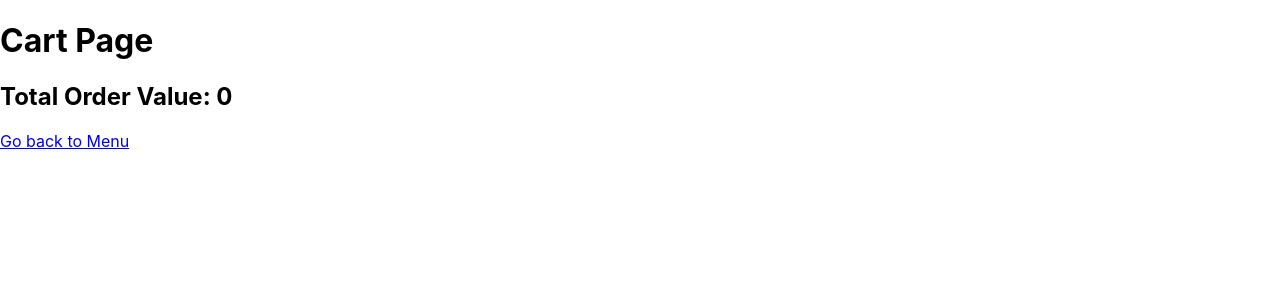
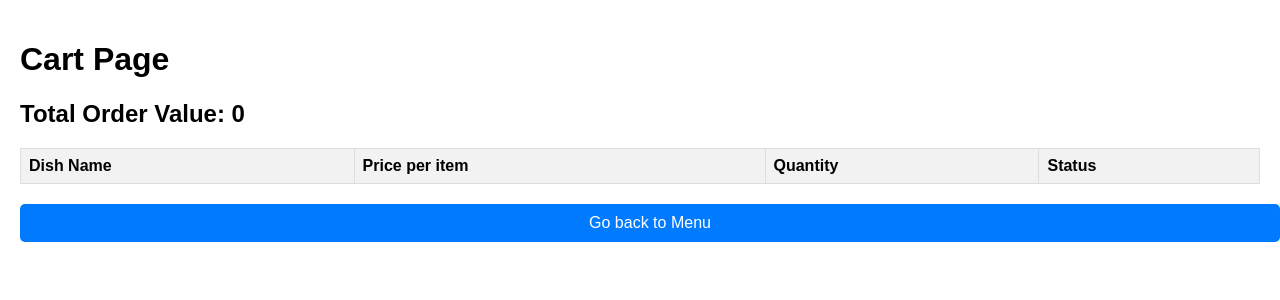
Before and after one commit to AkshayGulhane46/foodmenu, a React (Create React App) app: page /cart in a window 1280 px wide. Shown: the top 300 px of the page. Built offline with nearby package versions, Linux system fonts and the light colour scheme; a small style sheet from the web is missing.

Commit message:
Commit1902241

```diff
--- a/src/components/Cart.js
+++ b/src/components/Cart.js
@@ -1,13 +1,13 @@
 import React, { useState, useEffect } from 'react';
-import { useLocation } from 'react-router-dom';
-import { collection, getDoc, doc } from 'firebase/firestore';
+import { useLocation, Link } from 'react-router-dom';
+import { doc, getDoc } from 'firebase/firestore';
 import { db } from '../firebase';
-import { Link } from 'react-router-dom';
+import '../styles/cartPage.css'; // Import CSS file
 
 const CartPage = () => {
     const [cartItems, setCartItems] = useState([]);
     const [loading, setLoading] = useState(true);
-    const [totalOrderValue, setTotalOrderValue] = useState(0); // Initialize total order value
+    const [totalOrderValue, setTotalOrderValue] = useState(0);
     const { search } = useLocation();
     const searchParams = new URLSearchParams(search);
     const cartKey = searchParams.get('cartKey');
@@ -20,16 +20,14 @@ const CartPage = () => {
                     const customerDocSnapshot = await getDoc(customerDocRef);
                     if (customerDocSnapshot.exists()) {
                         const customerData = customerDocSnapshot.data();
-                        console.log('Customer data:', customerData); // Log customer data
                         setCartItems(customerData.cartItems || []);
 
                         // Calculate total order value
                         const totalValue = customerData.cartItems.reduce((accumulator, currentItem) => {
-                            const itemTotal = parseInt(currentItem.DishPrice) * currentItem.quantity; // Multiply price by quantity
+                            const itemTotal = parseInt(currentItem.DishPrice) * currentItem.quantity;
                             return accumulator + itemTotal;
                         }, 0);
-                        setTotalOrderValue(totalValue.toFixed(2)); // Convert the total value to 2 decimal places and set it
-
+                        setTotalOrderValue(totalValue.toFixed(2));
                     } else {
                         console.log('Customer document not found');
                     }
@@ -37,33 +35,41 @@ const CartPage = () => {
             } catch (error) {
                 console.error('Error fetching cart items:', error);
             } finally {
-                setLoading(false); // Set loading to false after fetching data
+                setLoading(false);
             }
         };
-
         fetchCartItems();
     }, [cartKey]);
-
 
     if (loading) {
         return <div>Loading...</div>;
     }
 
     return (
-        <div>
+        <div className="cart-page">
             <h1>Cart Page</h1>
             <h2>Total Order Value: {totalOrderValue}</h2>
-            <ul>
-                {cartItems.map((item, index) => (
-                    <li key={index}>
-                        <p>{item.DishName}</p> {/* Adjust this to match your item structure */}
-                        <p>Price per item: {item.DishPrice}</p> {/* Adjust this to match your item structure */}
-                        <p>Quantity: {item.quantity}</p> {/* Display quantity */}
-                        <p>Status: {item.status}</p>
-                    </li>
-                ))}
-            </ul>
-            <Link to="/menu">Go back to Menu</Link> {/* Link to the menu page */}
+            <table>
+                <thead>
+                    <tr>
+                        <th>Dish Name</th>
+                        <th>Price per item</th>
+                        <th>Quantity</th>
+                        <th>Status</th>
+                    </tr>
+                </thead>
+                <tbody>
+                    {cartItems.map((item, index) => (
+                        <tr key={index}>
+                            <td>{item.DishName}</td>
+                            <td>{item.DishPrice}</td>
+                            <td>{item.quantity}</td>
+                            <td>{item.status}</td>
+                        </tr>
+                    ))}
+                </tbody>
+            </table>
+            <Link to="/menu" className="back-to-menu-btn">Go back to Menu</Link>
         </div>
     );
 };
--- a/src/components/Menu.js
+++ b/src/components/Menu.js
@@ -113,14 +113,28 @@ const Menu = ({ customerId }) => {
 
         return (
         <div className="menu-container">
+            <div className='welcome-column'>
                 <h1 className="menu-header">Menu</h1>
-            <h1 className="welcome-message">Welcome {customerName}</h1>
-            <select value={selectedCat} onChange={handleCatFilterChange} className="category-select">
-                <option value="">All Categories</option>
+                <h2 className="welcome-message">Welcome {customerName}</h2>
+            </div>
+            <div className="category-tabs-container">
+            <button
+                className={`category-tab ${selectedCat === "" ? 'active' : ''}`}
+                onClick={() => handleCatFilterChange({ target: { value: "" } })}
+            >
+                All
+            </button>
             {dishCats.map((cat, index) => (
-                    <option key={index} value={cat}>{cat}</option>
+                <button
+                    key={index}
+                    className={`category-tab ${selectedCat === cat ? 'active' : ''}`}
+                    onClick={() => handleCatFilterChange({ target: { value: cat } })}
+                >
+                    {cat}
+                </button>
             ))}
-            </select>
+        </div>
+
                 <div className="dish-list-container">
         {selectedCat !== "" ? (
             <div>
@@ -131,10 +145,8 @@ const Menu = ({ customerId }) => {
                             <div className='dish-container'>
                                 <div className='left-container'>
                                         <div className="dish-name">{dish.DishName}</div>
-                                    <div className='dish-price'>   <span class="WebRupee">&#x20B9;</span> {dish.DishPrice}</div>
-
+                                        <div className='dish-price'><span class="WebRupee">&#x20B9;</span> {dish.DishPrice}</div>
                                         <div className='dish-about'>{dish.DishAbout}</div>
-
                                 </div>
                                 <div className='right-container'>
                                         <div className='image-container'>
@@ -142,13 +154,8 @@ const Menu = ({ customerId }) => {
                                             <img src={dish.DishImage} alt="Dish" className="dish-image" />
                                         )}
                                         </div>
-
-
-
                                 </div>
-
                                 <div className='bottom-container'>
-
                                     <div className="quantity-controls">
                                         <div className="quantity-btns">
                                                 <button className="quantity-btn" onClick={() => decrementQuantity(dish.id)}>-</button>
@@ -156,20 +163,10 @@ const Menu = ({ customerId }) => {
                                                 <button className="quantity-btn" onClick={() => incrementQuantity(dish.id)}>+</button>
                                         </div>
                                     </div>
-
                                     <div className='add-to-cart'>
                                         <button className="add-to-cart-btn" onClick={() => addToCart(dish)}>Add to Cart</button>
                                     </div>
-
                                 </div>
-
-
-
-
-
-
-
-
                             </div>
                         </li>
                     ))}
@@ -182,16 +179,30 @@ const Menu = ({ customerId }) => {
                     <ul className="dish-list">
                         {dishes.filter(dish => dish.DishCat === cat).map((dish, index) => (
                            <li key={index} className="dish-item">
-                            <div className="dish-details">{dish.DishName} - {dish.DishPrice}</div>
+                           <div className='dish-container'>
+                               <div className='left-container'>
+                                       <div className="dish-name">{dish.DishName}</div>
+                                       <div className='dish-price'><span class="WebRupee">&#x20B9;</span> {dish.DishPrice}</div>
+                                       <div className='dish-about'>{dish.DishAbout}</div>
+                               </div>
+                               <div className='right-container'>
+                                       <div className='image-container'>
                                        {dish.DishImage && (
                                            <img src={dish.DishImage} alt="Dish" className="dish-image" />
                                        )}
+                                       </div>
+                               </div>
+                               <div className='bottom-container'>
                                    <div className="quantity-controls">
-                                <button className="add-to-cart-btn" onClick={() => addToCart(dish)}>Add to Cart</button>
                                        <div className="quantity-btns">
                                                <button className="quantity-btn" onClick={() => decrementQuantity(dish.id)}>-</button>
                                                <span className="quantity">{dish.quantity}</span>
                                                <button className="quantity-btn" onClick={() => incrementQuantity(dish.id)}>+</button>
+                                       </div>
+                                   </div>
+                                   <div className='add-to-cart'>
+                                       <button className="add-to-cart-btn" onClick={() => addToCart(dish)}>Add to Cart</button>
+                                   </div>
                                </div>
                            </div>
                        </li>
@@ -201,8 +212,8 @@ const Menu = ({ customerId }) => {
             ))
         )}
     </div>
-
-            <Link to={`/cart?cartKey=${encodeURIComponent(customerID)}`} className="cart-link">Go to Cart</Link>
+    <div className="cart-button-container">
+    <Link to={`/cart?cartKey=${encodeURIComponent(customerID)}`} className="cart-button">Go to Cart</Link></div>
     </div>
         );
     };
--- /dev/null
+++ b/src/styles/cartPage.css
@@ -0,0 +1,36 @@
+.cart-page {
+    padding: 20px;
+    font-family: Arial, sans-serif;
+}
+
+table {
+    width: 100%;
+    border-collapse: collapse;
+    margin-bottom: 20px;
+}
+
+th, td {
+    border: 1px solid #dddddd;
+    padding: 8px;
+    text-align: left;
+}
+
+th {
+    background-color: #f2f2f2;
+}
+
+.back-to-menu-btn {
+    display: block;
+    width: 100%;
+    text-align: center;
+    padding: 10px;
+    background-color: #007bff;
+    color: #fff;
+    text-decoration: none;
+    border-radius: 5px;
+    transition: background-color 0.3s;
+}
+
+.back-to-menu-btn:hover {
+    background-color: #0056b3;
+}
--- a/src/styles/menu.css
+++ b/src/styles/menu.css
@@ -1,3 +1,11 @@
+.welcome-column h1{
+    text-align: left;
+}
+
+.welcome-column h2{
+    text-align: left;
+}
+
 .menu-container {
     max-width: 500px;
     margin: 0 auto;
@@ -141,6 +149,7 @@
 }
 
 .bottom-container{
+    margin-top: 10px;
     min-width: 100%;
     display: flex;
     flex-direction: row;
@@ -195,3 +204,60 @@
 .add-to-cart-btn:hover {
     background-color: #45a049;
 }
+
+
+
+
+.category-tabs-container {
+    display: flex;
+    overflow-x: auto;
+    white-space: nowrap;
+    padding-bottom: 10px; /* Add some bottom padding to separate from content */
+}
+
+.category-tab {
+    background-color: #f0f0f0;
+    border: none;
+    padding: 10px 20px;
+    margin-right: 10px; /* Adjust as needed */
+    cursor: pointer;
+    border-radius: 8px;
+    outline: none;
+    transition: background-color 0.3s ease;
+}
+
+.category-tab.active {
+    background-color: #007bff;
+    color: #fff;
+}
+
+.cart-button-container {
+    position: fixed;
+    bottom: 0;
+    left: 0;
+    width: 100%;
+    display: flex;
+    justify-content: center;
+    padding: 10px 0;
+    background-color: #ffffff; /* Adjust background color as needed */
+    box-shadow: 0px -2px 5px rgba(0, 0, 0, 0.1); /* Add shadow for better visibility */
+}
+
+.cart-button {
+    display: inline-block;
+    padding: 10px 20px;
+    background-color: #ff0000;
+    color: #ffffff;
+    border: none;
+    border-radius: 5px;
+    text-decoration: none;
+    font-size: 16px;
+    width: 80vw;
+    text-align: center;
+    font-weight: bold;
+    font-size: 20px;
+}
+
+.cart-button:hover {
+    background-color: #0056b3; /* Adjust button color on hover */
+}
```
Lines whose indentation alone changed are shown as unchanged.
